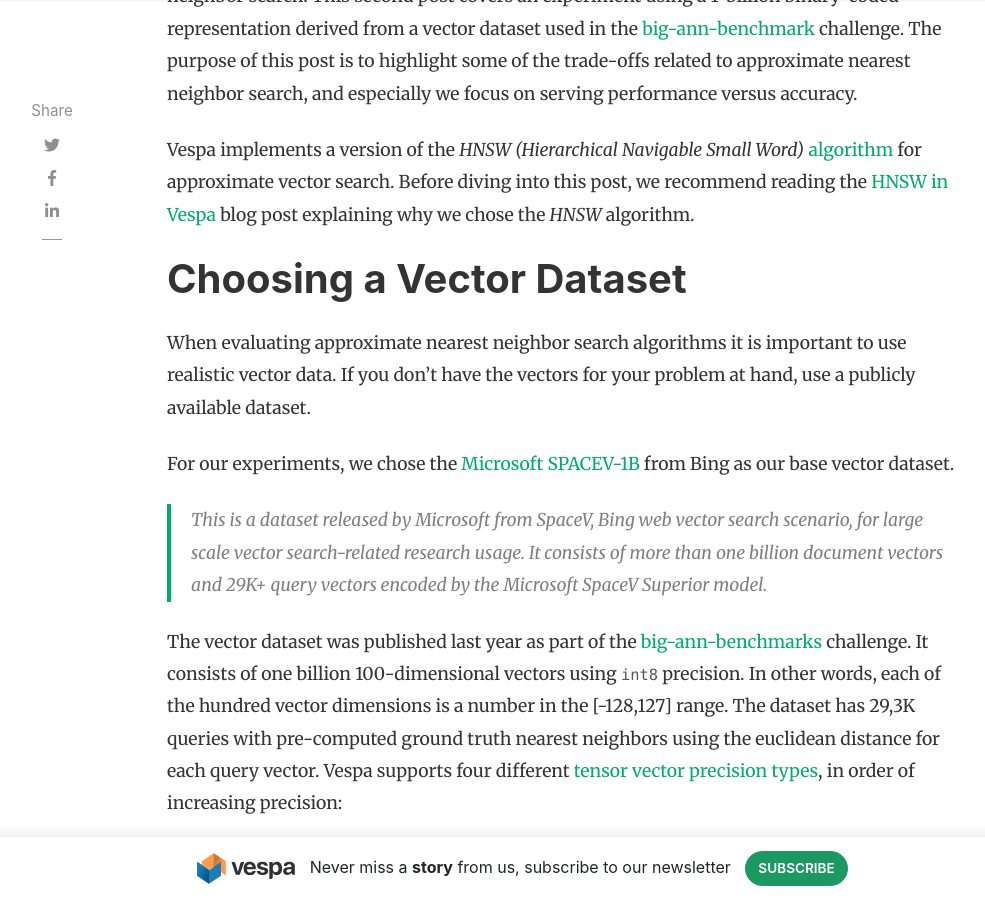
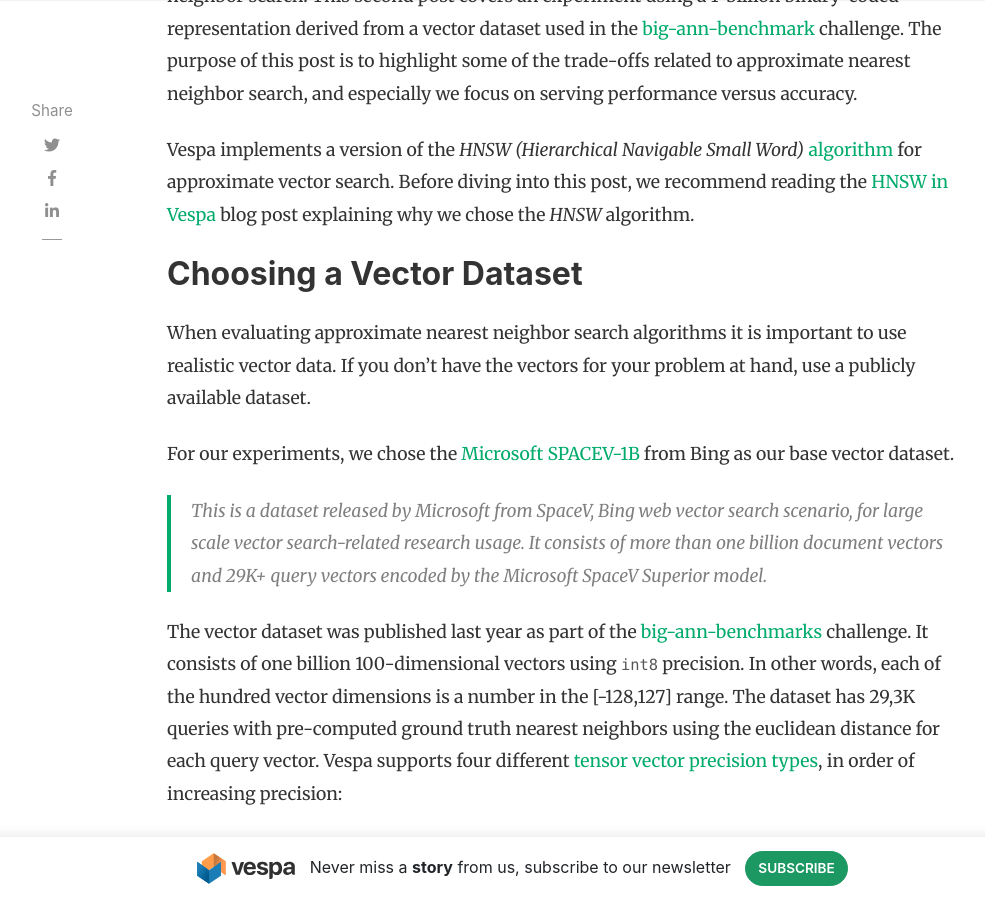
Before and after one commit to vespa-engine/blog, a Jekyll site: the page built from _posts/2022-01-27-billion-scale-knn-part-two.md, in a window 1280 px wide and 900 px high, scrolled down 1175 px. Shown: the whole window, without its empty margins (118-1103 px from the left). Built offline with Jekyll 4.4.1, drawn with Linux system fonts in a browser that asks for light colours; nearby versions of some CDN libraries; comment, search, counter and statistics services are not loaded.

```diff
--- a/_posts/2022-01-27-billion-scale-knn-part-two.md
+++ b/_posts/2022-01-27-billion-scale-knn-part-two.md
@@ -29,7 +29,7 @@ Vespa implements a version of the *HNSW (Hierarchical Navigable Small Word)*
 vector search. Before diving into this post, we recommend reading the [HNSW in Vespa](../approximate-nearest-neighbor-search-in-vespa-part-1/)
 blog post explaining why we chose the *HNSW* algorithm.
 
-# Choosing a Vector Dataset
+## Choosing a Vector Dataset
 When evaluating approximate nearest neighbor search algorithms it is important to use realistic vector data.
 If you don't have the vectors for your problem at hand, use a publicly available dataset.
 
@@ -92,7 +92,7 @@ nearest neighbor search distance metric and re-rank close vectors in hamming spa
 original representation's euclidean distance. In our experiments, we focus on the new binarized
 dataset using hamming distance.
 
-# Experimental setup
+## Experimental setup
 We deploy the Vespa application to the [Vespa cloud](https://cloud.vespa.ai/)
 [performance zone](https://cloud.vespa.ai/en/reference/zones.html), and use the following
 node resources for the core Vespa service types, see [services.xml](https://cloud.vespa.ai/en/reference/services)
@@ -142,7 +142,7 @@ schema code {
 </pre>
 <sub>*Vespa document schema without HNSW indexing enabled*</sub>
 
-# Evaluation Metrics
+## Evaluation Metrics
 To evaluate the accuracy degradation when using approximate nearest neighbor search (ANNS) versus the exact ground
 truth (NNS), we use the *Recall@k* metric, also called *Overlap@k*. *Recall@k* measures the overlap
 between the k ground truth nearest neighbors for a query with the k nearest returned by the
@@ -180,7 +180,7 @@ a database of many fingerprints. Accepting any accuracy loss as measured by
 Recall@1 (*the* true closest neighbor) will have severe consequences for the overall usefulness of the
 application.
 
-# Vector Indexing performance
+## Vector Indexing performance
 We want to quantify the impact of adding data structures for faster and approximate vector search on
 vector indexing throughput. We use the [Vespa HTTP feeding client](https://docs.vespa.ai/en/vespa-http-client.html)
 to feed vector data to the Vespa instance.
@@ -270,7 +270,7 @@ This additional memory used for the in-memory gid, is used to support fast [elas
 As we introduce *HNSW* indexing, the memory usage increases significantly due to the additional *HNSW* graph data structure which is also
 in memory for fast access during searches and insertions.
 
-# Brute-force exact nearest neighbor search performance
+## Brute-force exact nearest neighbor search performance
 As we have seen in the indexing performance and memory utilization experiments, not using *HNSW* uses
 considerably less memory, and is the clear indexing throughput winner - but what about the search
 performance of brute force search? Without *HNSW* graph indexing, the complexity of the search for neighbors is linear with
@@ -314,7 +314,7 @@ Still, trading latency over throughput might be a good decision for some use cas
 where CPU utilization is low (over-provisioned resources). In our case,
 using all available CPU cores for our exact ground truth calculations reduced the overall time duration significantly.
 
-# Approximate nearest neighbor search performance
+## Approximate nearest neighbor search performance
 Moving from exact to approximate nearest neighbor search, we evaluate the search performance
 versus accuracy using the recall@10 metric for the same *HNSW* parameter combinations we used
 to evaluate indexing performance:
@@ -356,7 +356,7 @@ utilization. Scaling further for increased query throughput is achieved using mu
 distribution (or more CPU cores per node). See more on how to size Vespa search deployments in the
 [Vespa sizing guide](https://docs.vespa.ai/en/performance/sizing-search.html).
 
-# Summary
+## Summary
 In this blog post, we explored several trade-offs related to vector search.
 We concluded that the quality, as measured by recall@k, must be weighed against the use case metrics
 and the deployment cost. Furthermore, we demonstrated how multi-threaded search could reduce the
```
